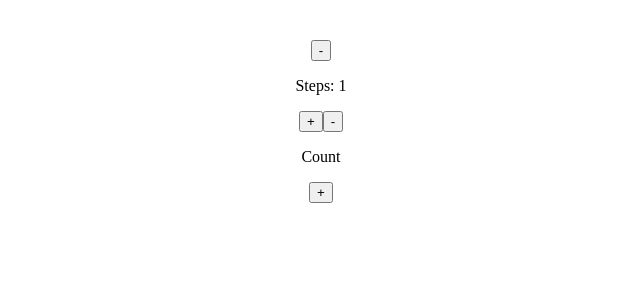
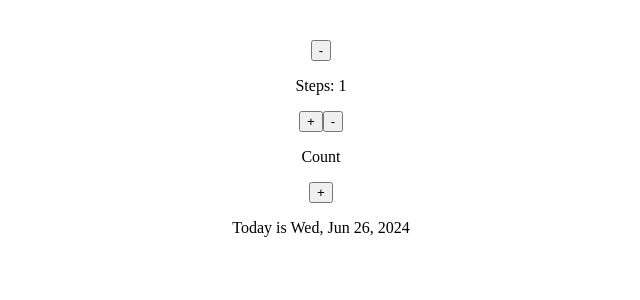
Before and after one commit to NOBLE2008/date-counter-v2, a React (Vite) app: page / in a window 1280 px wide. Shown: the top 300 px of the page, without its empty margins (319-959 px from the left). Built offline with nearby package versions, Linux system fonts and the light colour scheme.

Commit message:
Made function for Rendering the date on screen

```diff
--- a/src/App.jsx
+++ b/src/App.jsx
@@ -36,7 +36,7 @@ function App() {
           return count + (86400000 * steps);
         })
       }}>+</button>
-      <p></p>
+      <p>{Date.now() > count ? `${Math.floor((Date.now() - count)/86400000)} days ago was ${weekdays[new Date(count).getDay()]}, ${months[new Date(count).getMonth()]} ${new Date(count).getDate()}, ${new Date(count).getFullYear()}`: Math.floor((Date.now() - count)/86400000) === 0 ? `Today is ${weekdays[new Date(count).getDay()]}, ${months[new Date(count).getMonth()]} ${new Date(count).getDate()}, ${new Date(count).getFullYear()}` : `${Math.abs(Math.floor((Date.now() - count)/86400000))} days till ${weekdays[new Date(count).getDay()]}, ${months[new Date(count).getMonth()]} ${new Date(count).getDate()}, ${new Date(count).getFullYear()}`}</p>
     </div>
   )
 }
```
